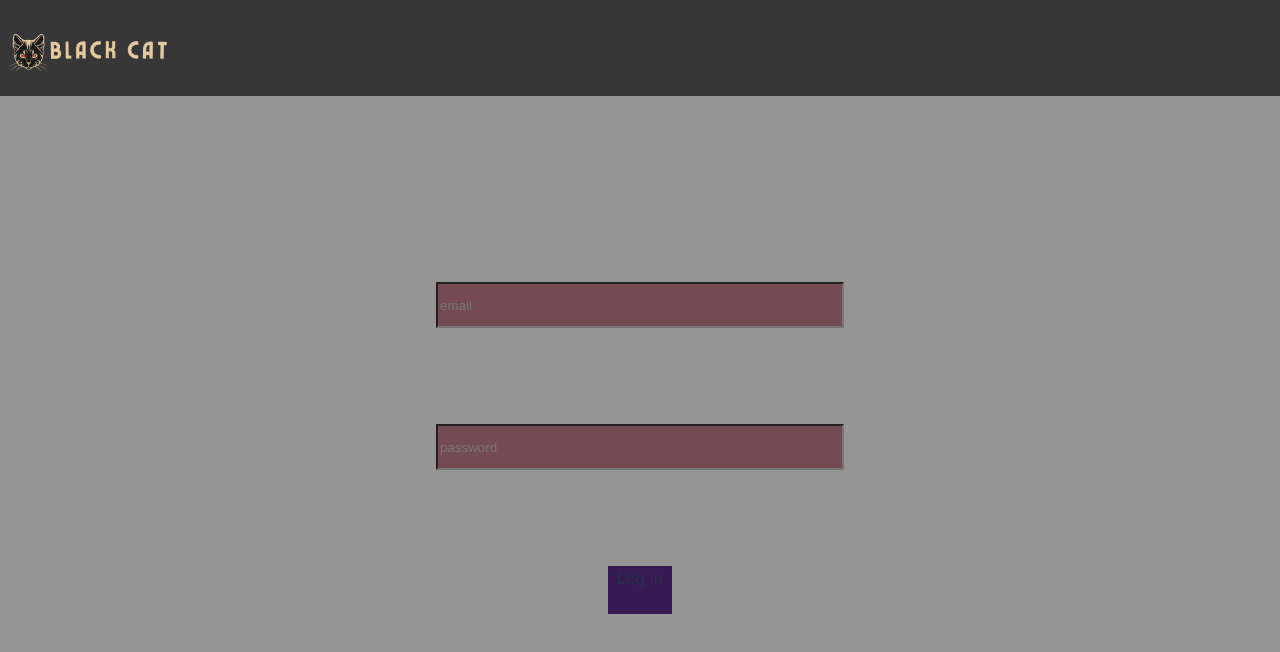
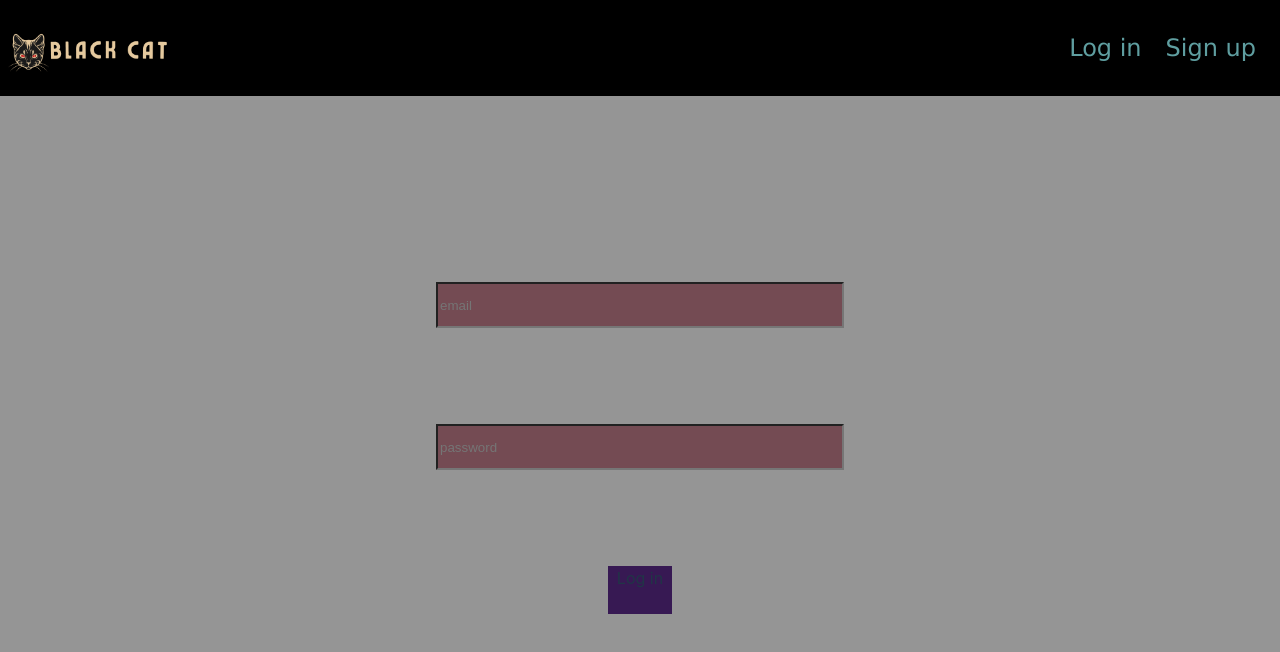
Before and after one commit to vanbrigo/tattoo-studio-react, a React (Vite) app in the folder tattoo-studio/: page /login in a window 1280 px wide. Shown: the top 652 px of the page. Built offline with nearby package versions, Linux system fonts and the light colour scheme.

Commit message:
feat: add routes from home to 'sign up' and 'log in'

```diff
--- a/tattoo-studio/src/common/Header/Header.css
+++ b/tattoo-studio/src/common/Header/Header.css
@@ -3,7 +3,7 @@
     height: 12vh;
     width: 100vw;
 
-    background-color: rgb(55, 55, 55);
+    background-color: rgb(0, 0, 0);
     display: flex;
     justify-content: flex-start;
     align-items: center;
@@ -11,9 +11,17 @@
 
 .logoHeaderDesign{
     height: 3em;
-    width: 10em;
+    width: 15vw;
     background-image: url("../../images/logo-cat-horizontal.png");
     background-size: contain;
     background-repeat: no-repeat;
     margin-left: 0.5em;
 }
+
+.routesHeader{
+    height: 3em;
+    width: 85vw;
+    display: flex;
+    justify-content: flex-end;
+    align-items: center;
+}
--- a/tattoo-studio/src/common/Header/Header.jsx
+++ b/tattoo-studio/src/common/Header/Header.jsx
@@ -1,12 +1,23 @@
 
 import React from 'react'
 import "./Header.css"
+import { HeaderButton } from '../HeaderButton/HeaderButton'
 
 export const Header = () => {
 
     return (
         <div className='headerDesign'>
            <div className='logoHeaderDesign'></div>
+           <div className='routesHeader'>
+           <HeaderButton
+           path={"/login"}
+           title="Log in"
+           />
+           <HeaderButton
+           path={"/register"}
+           title="Sign up"
+           />
+           </div>
         </div>
     )
 }
--- /dev/null
+++ b/tattoo-studio/src/common/HeaderButton/HeaderButton.css
@@ -0,0 +1,10 @@
+.headerButtonDesign{
+    font-family:'Lucida Sans', 'Lucida Sans Regular', 'Lucida Grande';
+    font-size: 1.5em;
+    color:cadetblue;
+    margin-right: 1em;
+}
+.headerButtonDesign:hover{
+    cursor: pointer;
+    color:rgb(67, 112, 113);
+}
--- /dev/null
+++ b/tattoo-studio/src/common/HeaderButton/HeaderButton.jsx
@@ -0,0 +1,13 @@
+import './HeaderButton.css'
+import { useNavigate } from 'react-router-dom';
+
+export const HeaderButton = ({path, title}) => {
+
+     const navigate = useNavigate();
+
+     return (
+         <div className="headerButtonDesign" onClick={()=>navigate(path)}>
+            {title}
+         </div>
+     )
+}
```
